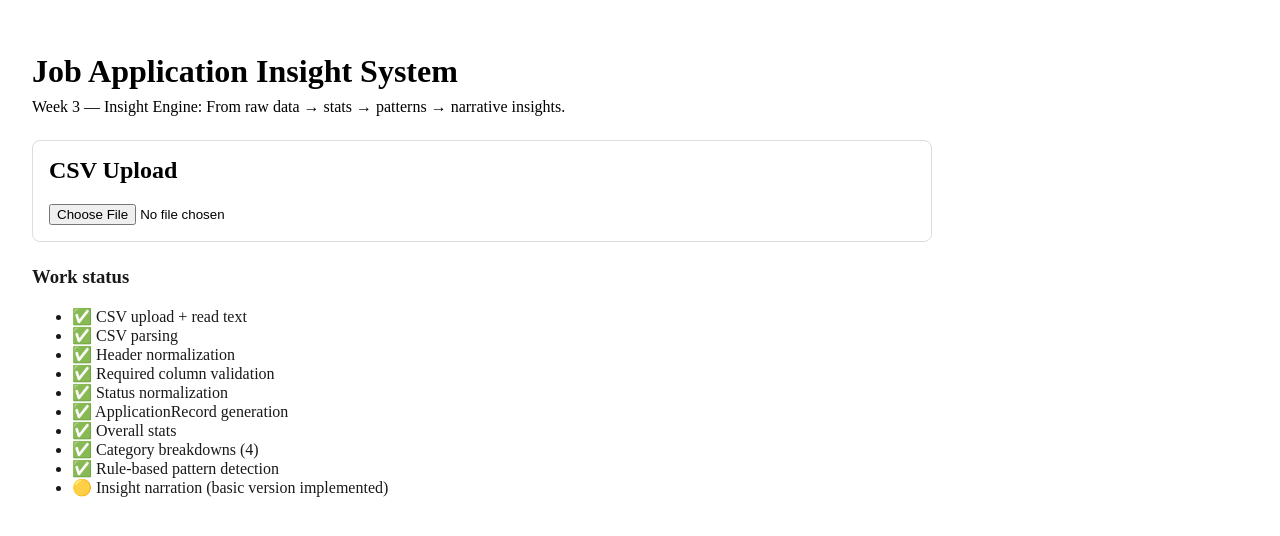
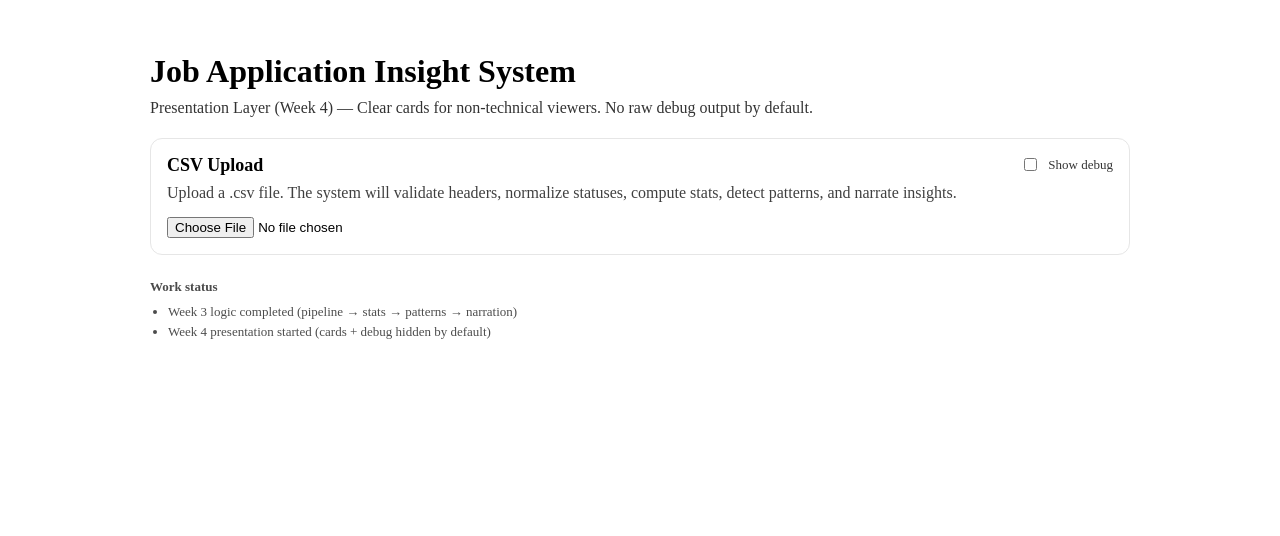
Before and after one commit to ChungmanPARK12/job-application-insight, a Next.js app: page / in a window 1280 px wide. Shown: the top 536 px of the page. Built offline with nearby package versions, Linux system fonts and the light colour scheme.

Commit message:
First draft completed

```diff
--- a/src/app/page.tsx
+++ b/src/app/page.tsx
@@ -1,7 +1,7 @@
 // src/app/page.tsx
 "use client";
 
-import React, { useMemo, useState } from "react";
+import React, { useEffect, useMemo, useState } from "react";
 import { parseCsvText } from "@/domains/processA/parsers/csv";
 import { runCsvPipeline } from "@/lib/csv/pipeline";
 import type { ApplicationRecord } from "@/types/ApplicationRecord";
@@ -26,10 +26,171 @@ const readFileAsText = (file: File): Promise<string> => {
   });
 };
 
+// ---------- UI helpers (presentation only) ----------
+const shell: React.CSSProperties = { padding: 24, maxWidth: 980, margin: "0 auto" };
+
+const Card = ({
+  title,
+  subtitle,
+  right,
+  children,
+}: {
+  title: string;
+  subtitle?: string;
+  right?: React.ReactNode;
+  children: React.ReactNode;
+}) => {
+  return (
+    <section
+      style={{
+        padding: 16,
+        border: "1px solid #e6e6e6",
+        borderRadius: 12,
+        background: "white",
+      }}
+    >
+      <div style={{ display: "flex", alignItems: "flex-start", justifyContent: "space-between", gap: 12 }}>
+        <div>
+          <h2 style={{ margin: 0, fontSize: 18 }}>{title}</h2>
+          {subtitle ? (
+            <p style={{ margin: "6px 0 0 0", opacity: 0.75, lineHeight: 1.4 }}>{subtitle}</p>
+          ) : null}
+        </div>
+        {right ? <div>{right}</div> : null}
+      </div>
+      <div style={{ marginTop: 12 }}>{children}</div>
+    </section>
+  );
+};
+
+const StatPill = ({ label, value }: { label: string; value: React.ReactNode }) => {
+  return (
+    <div
+      style={{
+        border: "1px solid #eee",
+        borderRadius: 999,
+        padding: "8px 12px",
+        display: "inline-flex",
+        gap: 8,
+        alignItems: "center",
+        background: "#fafafa",
+      }}
+    >
+      <span style={{ opacity: 0.7, fontSize: 13 }}>{label}</span>
+      <strong style={{ fontSize: 13 }}>{value}</strong>
+    </div>
+  );
+};
+
+const formatPct = (v: unknown) => {
+  if (typeof v !== "number" || !Number.isFinite(v)) return null;
+  // assume 0~1 or 0~100, handle both
+  const p = v <= 1 ? v * 100 : v;
+  return `${p.toFixed(1)}%`;
+};
+
+const pickFirstNumber = (...vals: unknown[]) => {
+  for (const v of vals) {
+    if (typeof v === "number" && Number.isFinite(v)) return v;
+  }
+  return null;
+};
+
+const pickFirstObject = (...vals: unknown[]) => {
+  for (const v of vals) {
+    if (v && typeof v === "object") return v as Record<string, unknown>;
+  }
+  return null;
+};
+
+type BreakdownRow = { label: string; count?: number; interviewRate?: number };
+
+const normalizeBreakdownRows = (raw: unknown): BreakdownRow[] => {
+  if (!raw) return [];
+
+  // Case 1) already array-ish
+  if (Array.isArray(raw)) {
+    return raw
+      .map((r) => {
+        const obj = typeof r === "object" && r ? (r as any) : null;
+        if (!obj) return null;
+        const label = String(obj.label ?? obj.key ?? obj.name ?? "Unknown");
+        const count = pickFirstNumber(obj.count, obj.total, obj.n);
+        const interviewRate = pickFirstNumber(obj.interviewRate, obj.interview_rate, obj.rate);
+        return { label, count: count ?? undefined, interviewRate: interviewRate ?? undefined };
+      })
+      .filter(Boolean) as BreakdownRow[];
+  }
+
+  // Case 2) object with rows/items/buckets/entries
+  const o = raw as any;
+  const arr = o.rows ?? o.items ?? o.buckets ?? o.entries ?? null;
+  if (Array.isArray(arr)) return normalizeBreakdownRows(arr);
+
+  // Case 3) map-like: { label: {count, ...}, ... }
+  if (raw && typeof raw === "object") {
+    return Object.entries(raw as Record<string, any>).map(([k, v]) => {
+      const count = pickFirstNumber(v?.count, v?.total, v?.n);
+      const interviewRate = pickFirstNumber(v?.interviewRate, v?.interview_rate, v?.rate);
+      return { label: k, count: count ?? undefined, interviewRate: interviewRate ?? undefined };
+    });
+  }
+
+  return [];
+};
+
+const BreakdownCard = ({
+  title,
+  subtitle,
+  rows,
+}: {
+  title: string;
+  subtitle?: string;
+  rows: BreakdownRow[];
+}) => {
+  const top = rows
+    .slice()
+    .sort((a, b) => (b.count ?? 0) - (a.count ?? 0))
+    .slice(0, 3);
+
+  return (
+    <div
+      style={{
+        border: "1px solid #eee",
+        borderRadius: 12,
+        padding: 14,
+        background: "#fff",
+      }}
+    >
+      <div style={{ marginBottom: 10 }}>
+        <div style={{ fontWeight: 700 }}>{title}</div>
+        {subtitle ? <div style={{ opacity: 0.7, fontSize: 13, marginTop: 4 }}>{subtitle}</div> : null}
+      </div>
+
+      {top.length === 0 ? (
+        <div style={{ opacity: 0.7, fontSize: 13 }}>No data available.</div>
+      ) : (
+        <ul style={{ margin: 0, paddingLeft: 16, lineHeight: 1.6 }}>
+          {top.map((r) => {
+            const pct = formatPct(r.interviewRate);
+            return (
+              <li key={r.label}>
+                <strong>{r.label}</strong>
+                {typeof r.count === "number" ? <span style={{ opacity: 0.8 }}> — {r.count}</span> : null}
+                {pct ? <span style={{ opacity: 0.8 }}> • interview rate {pct}</span> : null}
+              </li>
+            );
+          })}
+        </ul>
+      )}
+    </div>
+  );
+};
+
+// ---------- page ----------
 export default function Home() {
   const [state, setState] = useState<LoadState>({ status: "idle" });
-  const [records, setRecords] = useState<ApplicationRecord[] | null>(null);
-  const [pipelineError, setPipelineError] = useState<string | null>(null);
+  const [debug, setDebug] = useState(false);
 
   const onSelectFile: React.ChangeEventHandler<HTMLInputElement> = async (e) => {
     const file = e.target.files?.[0];
@@ -40,8 +201,6 @@ export default function Home() {
       return;
     }
 
-    setRecords(null);
-    setPipelineError(null);
     setState({ status: "loading" });
 
     try {
@@ -55,29 +214,34 @@ export default function Home() {
     }
   };
 
-  const preview = useMemo(() => {
+  // 1) Parse + pipeline (derived, no setState here)
+  const pipeline = useMemo(() => {
     if (state.status !== "loaded") return null;
 
     const parsed = parseCsvText(state.text);
     const result = runCsvPipeline(parsed);
 
-    if (!result.ok) {
-      setPipelineError(result.message);
-      setRecords(null);
-    } else {
-      setPipelineError(null);
-      setRecords(result.records);
-    }
-
     return {
       fileName: state.fileName,
       charCount: state.text.length,
       headers: parsed.headers,
-      colCount: parsed.headers.length,
       rowCount: parsed.rows.length,
-      firstRows: parsed.rows.slice(0, 5),
+      result,
     };
   }, [state]);
+
+  // 2) Records + pipeline error (derived)
+  const records = useMemo(() => {
+    if (!pipeline) return null;
+    if (!pipeline.result.ok) return null;
+    return pipeline.result.records as ApplicationRecord[];
+  }, [pipeline]);
+
+  const pipelineError = useMemo(() => {
+    if (!pipeline) return null;
+    if (pipeline.result.ok) return null;
+    return pipeline.result.message as string;
+  }, [pipeline]);
 
   // 🟢 Stats Engine
   const stats = useMemo(() => {
@@ -97,86 +261,205 @@ export default function Home() {
     return narrateInsights(patterns);
   }, [patterns]);
 
+  // ----- Presentation extraction (best-effort, guardrail safe) -----
+  const overall = useMemo(() => {
+    if (!stats) return null;
+    const s: any = stats;
+
+    const overallObj =
+      s.overall ?? s.summary ?? s.totals ?? null;
+
+    const total =
+      pickFirstNumber(overallObj?.total, overallObj?.applications, overallObj?.totalApplications, s.total) ??
+      (records?.length ?? null);
+
+    const interviewRate =
+      pickFirstNumber(overallObj?.interviewRate, overallObj?.interview_rate, overallObj?.rate) ?? null;
+
+    const statusCounts =
+      pickFirstObject(overallObj?.statusCounts, overallObj?.status_counts, overallObj?.statuses) ?? null;
+
+    return { total, interviewRate, statusCounts, overallObj };
+  }, [stats, records?.length]);
+
+  const breakdowns = useMemo(() => {
+    if (!stats) return null;
+    const s: any = stats;
+
+    // try common shapes
+    const b = s.breakdowns ?? s.breakdown ?? s.byCategory ?? s.categories ?? null;
+    if (!b) return null;
+
+    return {
+      job_source: normalizeBreakdownRows(b.job_source ?? b.jobSource ?? b.source),
+      location: normalizeBreakdownRows(b.location ?? b.locations),
+      month: normalizeBreakdownRows(b.month ?? b.months),
+      position_keyword: normalizeBreakdownRows(b.position_keyword ?? b.positionKeyword ?? b.keyword),
+    };
+  }, [stats]);
+
+  const hasData = state.status === "loaded" && (pipeline?.rowCount ?? 0) > 0;
+
   return (
-    <main style={{ padding: 24, maxWidth: 900 }}>
-      <h1 style={{ marginBottom: 8 }}>Job Application Insight System</h1>
-      <p style={{ marginTop: 0, marginBottom: 24 }}>
-        Week 3 — Insight Engine: From raw data → stats → patterns → narrative insights.
-      </p>
+    <main style={shell}>
+      <header style={{ marginBottom: 18 }}>
+        <h1 style={{ marginBottom: 6 }}>Job Application Insight System</h1>
+        <p style={{ margin: 0, opacity: 0.8, lineHeight: 1.5 }}>
+          Presentation Layer (Week 4) — Clear cards for non-technical viewers. No raw debug output by default.
+        </p>
+      </header>
 
-      <section style={{ padding: 16, border: "1px solid #ddd", borderRadius: 8 }}>
-        <h2 style={{ marginTop: 0 }}>CSV Upload</h2>
+      <Card
+        title="CSV Upload"
+        subtitle="Upload a .csv file. The system will validate headers, normalize statuses, compute stats, detect patterns, and narrate insights."
+        right={
+          <label style={{ display: "flex", alignItems: "center", gap: 8, cursor: "pointer", userSelect: "none" }}>
+            <input
+              type="checkbox"
+              checked={debug}
+              onChange={(e) => setDebug(e.target.checked)}
+            />
+            <span style={{ fontSize: 13, opacity: 0.8 }}>Show debug</span>
+          </label>
+        }
+      >
+        <div style={{ display: "flex", flexWrap: "wrap", gap: 12, alignItems: "center" }}>
+          <input type="file" accept=".csv,text/csv" onChange={onSelectFile} />
 
-        <input type="file" accept=".csv,text/csv" onChange={onSelectFile} />
+          {state.status === "loading" ? <span style={{ opacity: 0.8 }}>Loading…</span> : null}
+          {state.status === "error" ? <span style={{ color: "crimson" }}>Error: {state.message}</span> : null}
+          {pipelineError ? <span style={{ color: "crimson" }}>Pipeline Error: {pipelineError}</span> : null}
+        </div>
 
-        {state.status === "loading" && <p>Loading…</p>}
+        {pipeline && pipeline.result.ok ? (
+          <div style={{ marginTop: 12, display: "flex", gap: 10, flexWrap: "wrap" }}>
+            <StatPill label="File" value={pipeline.fileName} />
+            <StatPill label="Rows" value={pipeline.rowCount} />
+            <StatPill label="Columns" value={pipeline.headers.length} />
+          </div>
+        ) : null}
 
-        {state.status === "error" && (
-          <p style={{ color: "crimson" }}>Error: {state.message}</p>
-        )}
+        {debug && pipeline ? (
+          <div style={{ marginTop: 12 }}>
+            <div style={{ fontSize: 13, opacity: 0.75, marginBottom: 6 }}>Debug (developer-only)</div>
+            <pre style={{ background: "#f7f7f7", padding: 12, borderRadius: 12, overflowX: "auto" }}>
+{JSON.stringify(
+  {
+    preview: {
+      fileName: pipeline.fileName,
+      charCount: pipeline.charCount,
+      headers: pipeline.headers,
+      rowCount: pipeline.rowCount,
+    },
+    stats,
+    patterns,
+    insights,
+  },
+  null,
+  2
+)}
+            </pre>
+          </div>
+        ) : null}
+      </Card>
 
-        {pipelineError && (
-          <p style={{ color: "crimson", marginTop: 12 }}>
-            Pipeline Error: {pipelineError}
-          </p>
-        )}
+      {/* Main presentation cards */}
+      {hasData ? (
+        <div style={{ marginTop: 16, display: "grid", gap: 16 }}>
+          <Card
+            title="Overall Summary"
+            subtitle="High-level metrics. Insights are phrased cautiously and may be limited by sample size."
+          >
+            <div style={{ display: "flex", flexWrap: "wrap", gap: 10 }}>
+              <StatPill label="Applications" value={overall?.total ?? "—"} />
+              <StatPill
+                label="Interview rate"
+                value={overall?.interviewRate != null ? (formatPct(overall.interviewRate) ?? "—") : "—"}
+              />
+            </div>
 
-        {preview && (
-          <div style={{ marginTop: 16 }}>
-            <p>
-              <strong>File:</strong> {preview.fileName}
-            </p>
-            <p>
-              <strong>Rows:</strong> {preview.rowCount}
-            </p>
-
-            {stats && (
-              <>
-                <h3>StatsResult</h3>
-                <pre style={{ background: "#f7f7f7", padding: 12 }}>
-                  {JSON.stringify(stats, null, 2)}
-                </pre>
-              </>
-            )}
-
-            {patterns.length > 0 && (
-              <>
-                <h3>Detected Patterns</h3>
-                <pre style={{ background: "#eef6ff", padding: 12 }}>
-                  {JSON.stringify(patterns, null, 2)}
-                </pre>
-              </>
-            )}
-
-            {insights.length > 0 && (
-              <>
-                <h3>Insight Narration</h3>
-                <ul>
-                  {insights.map((i, idx) => (
-                    <li key={idx}>{i.text}</li>
+            {overall?.statusCounts ? (
+              <div style={{ marginTop: 12 }}>
+                <div style={{ fontWeight: 700, marginBottom: 8 }}>Status distribution</div>
+                <ul style={{ margin: 0, paddingLeft: 16, lineHeight: 1.6 }}>
+                  {Object.entries(overall.statusCounts).map(([k, v]) => (
+                    <li key={k}>
+                      <strong>{k}</strong>: {String(v)}
+                    </li>
                   ))}
                 </ul>
-              </>
+              </div>
+            ) : (
+              <div style={{ marginTop: 12, opacity: 0.75, fontSize: 13 }}>
+                Status distribution is not available in the current stats output.
+              </div>
             )}
-          </div>
-        )}
-      </section>
+          </Card>
 
-      <section style={{ marginTop: 24, opacity: 0.9 }}>
-        <h3>Work status</h3>
-        <ul>
-          <li>✅ CSV upload + read text</li>
-          <li>✅ CSV parsing</li>
-          <li>✅ Header normalization</li>
-          <li>✅ Required column validation</li>
-          <li>✅ Status normalization</li>
-          <li>✅ ApplicationRecord generation</li>
-          <li>✅ Overall stats</li>
-          <li>✅ Category breakdowns (4)</li>
-          <li>✅ Rule-based pattern detection</li>
-          <li>🟡 Insight narration (basic version implemented)</li>
+          <Card
+            title="Key Insights"
+            subtitle="Narrated patterns (guardrails applied). Avoid reading these as deterministic conclusions."
+          >
+            {insights.length === 0 ? (
+              <div style={{ opacity: 0.75 }}>No strong patterns detected yet.</div>
+            ) : (
+              <ul style={{ margin: 0, paddingLeft: 18, lineHeight: 1.7 }}>
+                {insights.map((i: any, idx: number) => (
+                  <li key={idx}>{i.text}</li>
+                ))}
+              </ul>
+            )}
+          </Card>
+
+          <Card
+            title="Breakdown Summary"
+            subtitle="Top buckets only (to keep it readable). Small samples may weaken reliability."
+          >
+            <div
+              style={{
+                display: "grid",
+                gridTemplateColumns: "repeat(2, minmax(0, 1fr))",
+                gap: 12,
+              }}
+            >
+              <BreakdownCard
+                title="Job source"
+                subtitle="Top 3 sources"
+                rows={breakdowns?.job_source ?? []}
+              />
+              <BreakdownCard
+                title="Location"
+                subtitle="Top 3 locations"
+                rows={breakdowns?.location ?? []}
+              />
+              <BreakdownCard
+                title="Month"
+                subtitle="Top 3 months"
+                rows={breakdowns?.month ?? []}
+              />
+              <BreakdownCard
+                title="Position keyword"
+                subtitle="Top 3 keywords"
+                rows={breakdowns?.position_keyword ?? []}
+              />
+            </div>
+
+            {!breakdowns ? (
+              <div style={{ marginTop: 12, opacity: 0.75, fontSize: 13 }}>
+                Breakdown blocks are not available in the current stats output shape.
+              </div>
+            ) : null}
+          </Card>
+        </div>
+      ) : null}
+
+      <footer style={{ marginTop: 22, opacity: 0.7, fontSize: 13, lineHeight: 1.5 }}>
+        <div style={{ fontWeight: 700, marginBottom: 6 }}>Work status</div>
+        <ul style={{ margin: 0, paddingLeft: 18 }}>
+          <li>Week 3 logic completed (pipeline → stats → patterns → narration)</li>
+          <li>Week 4 presentation started (cards + debug hidden by default)</li>
         </ul>
-      </section>
+      </footer>
     </main>
   );
 }
```
